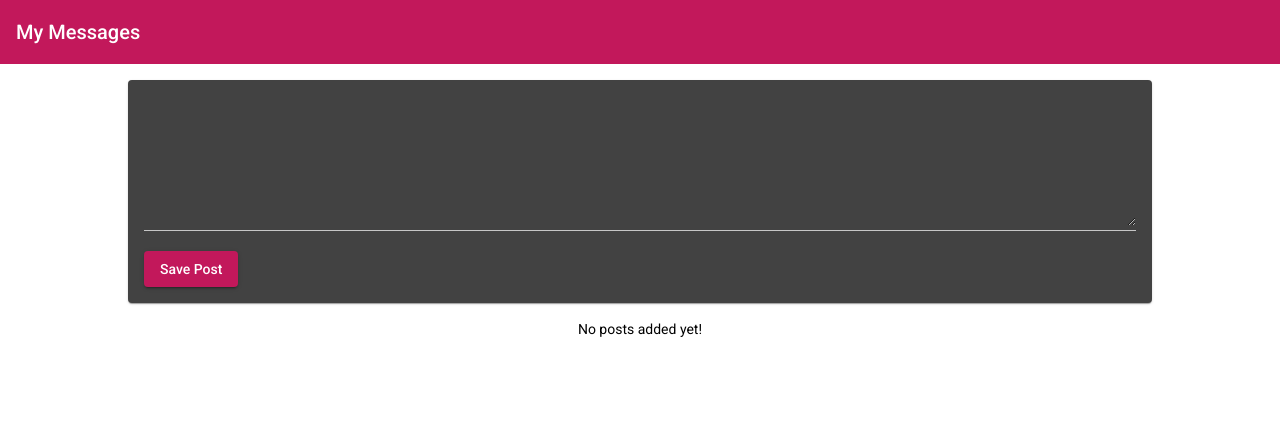
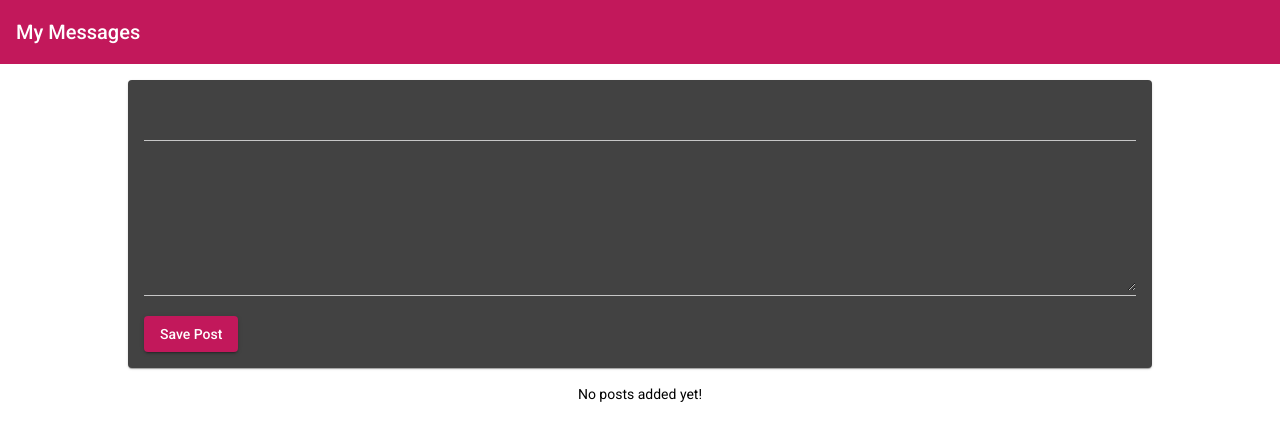
Before and after one commit to sescorcia/mean-course, an Angular app: page / in a window 1280 px wide. Shown: the top 440 px of the page. Built offline with nearby package versions, Linux system fonts and the light colour scheme.

Commit message:
Adding chain event with eventEmitter

```diff
--- a/src/app/app.component.html
+++ b/src/app/app.component.html
@@ -1,5 +1,5 @@
 <app-header></app-header>
 <main>
-  <app-post-create></app-post-create>
-  <app-post-list></app-post-list>
+  <app-post-create (postCreated)="onPostAdded($event)" ></app-post-create>
+  <app-post-list [(posts)]="storedPosts" ></app-post-list>
 </main>
--- a/src/app/app.component.ts
+++ b/src/app/app.component.ts
@@ -6,5 +6,9 @@
   styleUrls: ['./app.component.css']
 })
 export class AppComponent {
-  title = 'mean-course';
+  storedPosts = [];
+
+  onPostAdded(post) {
+    this.storedPosts.unshift(post);
+  }
 }
--- a/src/app/posts/post-create/post-create.component.html
+++ b/src/app/posts/post-create/post-create.component.html
@@ -1,12 +1,12 @@
-
-<!-- <form class="example-form"> -->
 <mat-card>
   <mat-form-field>
-    <textarea matInput  rows="6" [(ngModel)]="enteredValue" > </textarea>
+    <input matInput type="text" [(ngModel)]="enteredTitle" >
+  </mat-form-field>
+  <mat-form-field>
+    <textarea matInput  rows="6" [(ngModel)]="enteredContent" > </textarea>
   </mat-form-field>
   <button
     mat-raised-button
     color="primary"
     (click)="onAddPost()" >Save Post</button>
 </mat-card>
-<!-- </form> -->
--- a/src/app/posts/post-create/post-create.component.ts
+++ b/src/app/posts/post-create/post-create.component.ts
@@ -1,4 +1,4 @@
-import { Component } from '@angular/core';
+import { Component, EventEmitter, Output } from '@angular/core';
 
 @Component({
   selector: 'app-post-create',
@@ -6,10 +6,12 @@
   styleUrls: ['./post-create.component.css']
 })
 export class PostCreateComponent {
-  enteredValue = '';
-  newPost = 'No Content';
+  enteredTitle = '';
+  enteredContent = '';
+  @Output() postCreated = new EventEmitter();
 
   onAddPost(){
-    this.newPost = this.enteredValue;
+    const post = { title: this.enteredTitle, content: this.enteredContent};
+    this.postCreated.emit(post);
   }
 }
--- a/src/app/posts/post-list/post-list.component.ts
+++ b/src/app/posts/post-list/post-list.component.ts
@@ -1,4 +1,4 @@
-import { Component, OnInit } from '@angular/core';
+import { Component, OnInit, Input } from '@angular/core';
 
 @Component({
   selector: 'app-post-list',
@@ -11,7 +11,7 @@
   //   {title: 'Second post', content: 'This is the second post\'s content'},
   //   {title: 'Third post', content: 'This is the third post\'s content'}
   // ];
-  posts = [];
+  @Input() posts = [];
 
   constructor() { }
 
```
